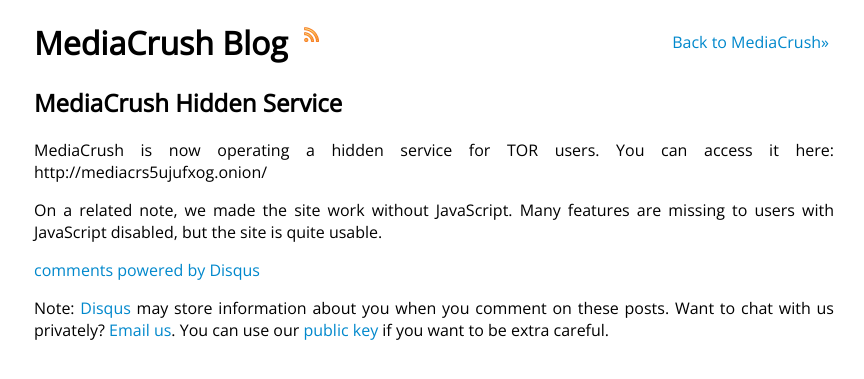
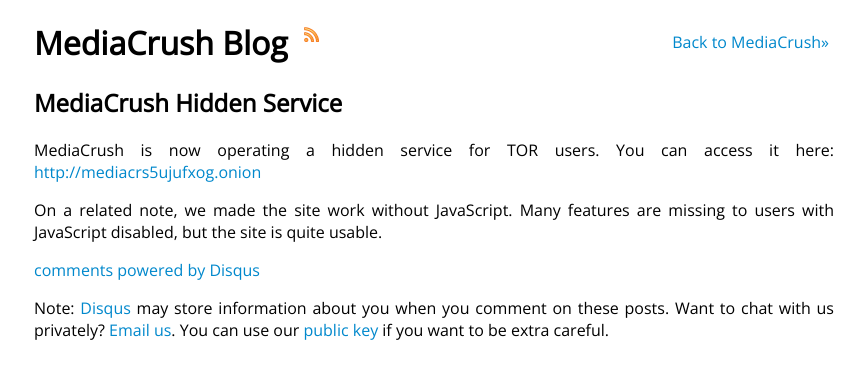
Before and after one commit to MediaCrush/mediacrush.github.io, a Jekyll site: the page built from _posts/2014-02-27-MediaCrush-Hidden-Service.md, in a window 1280 px wide. Shown: the top 379 px of the page, without its empty margins (206-1070 px from the left). Built offline with Jekyll 4.4.1, drawn with Linux system fonts in a browser that asks for light colours; Markdown is read by kramdown in place of the engine named in the settings; comment, search, counter and statistics services are not loaded; some of the changed lines change nothing that is shown.

Commit message:
Fix link

```diff
--- a/_posts/2014-02-27-MediaCrush-Hidden-Service.md
+++ b/_posts/2014-02-27-MediaCrush-Hidden-Service.md
@@ -4,7 +4,7 @@
 ---
 
 MediaCrush is now operating a hidden service for TOR users. You can access it
-here: http://mediacrs5ujufxog.onion/
+here: [http://mediacrs5ujufxog.onion](http://mediacrs5ujufxog.onion)
 
 On a related note, we made the site work without JavaScript. Many features are
 missing to users with JavaScript disabled, but the site is quite usable.
```
